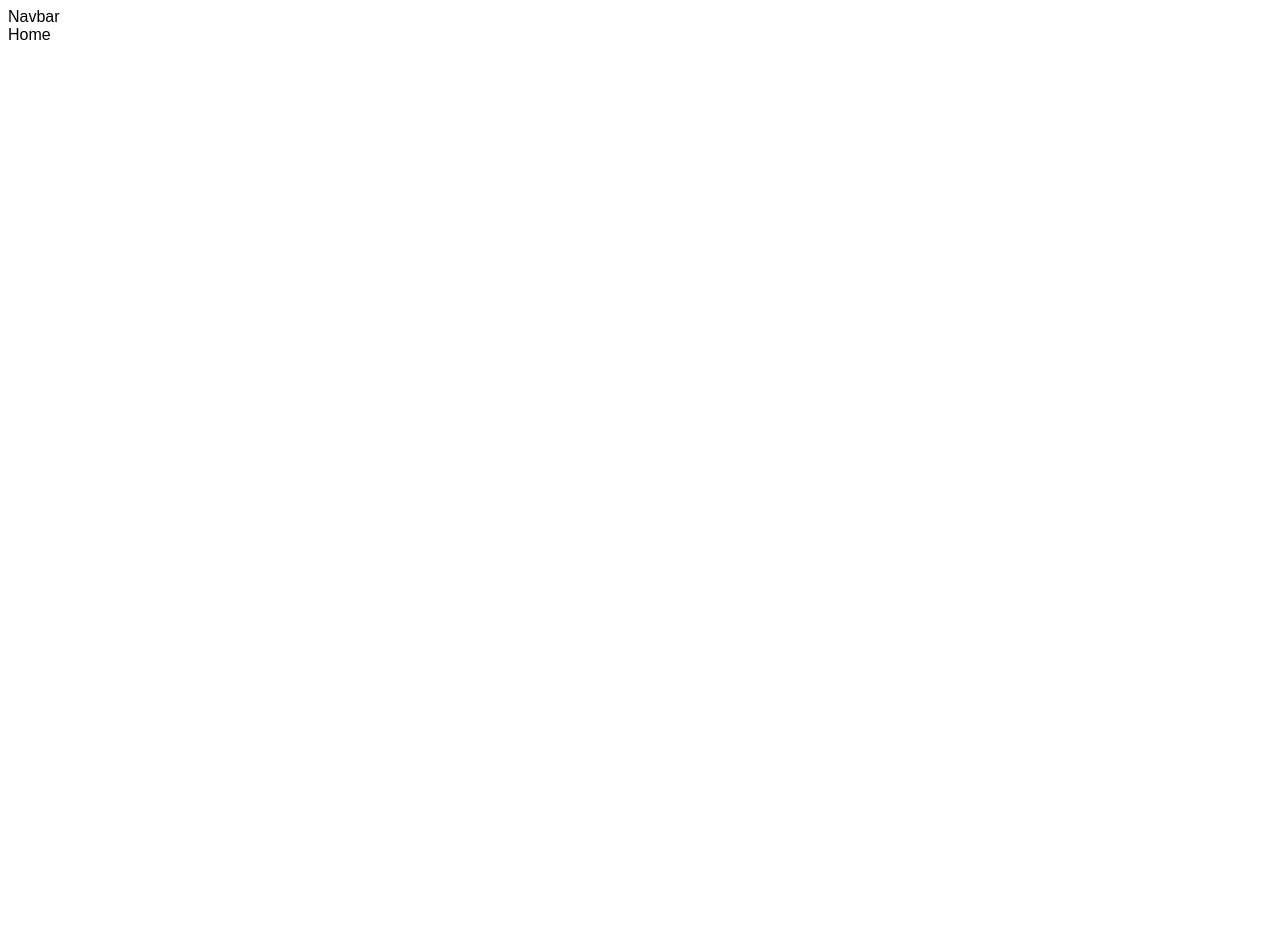
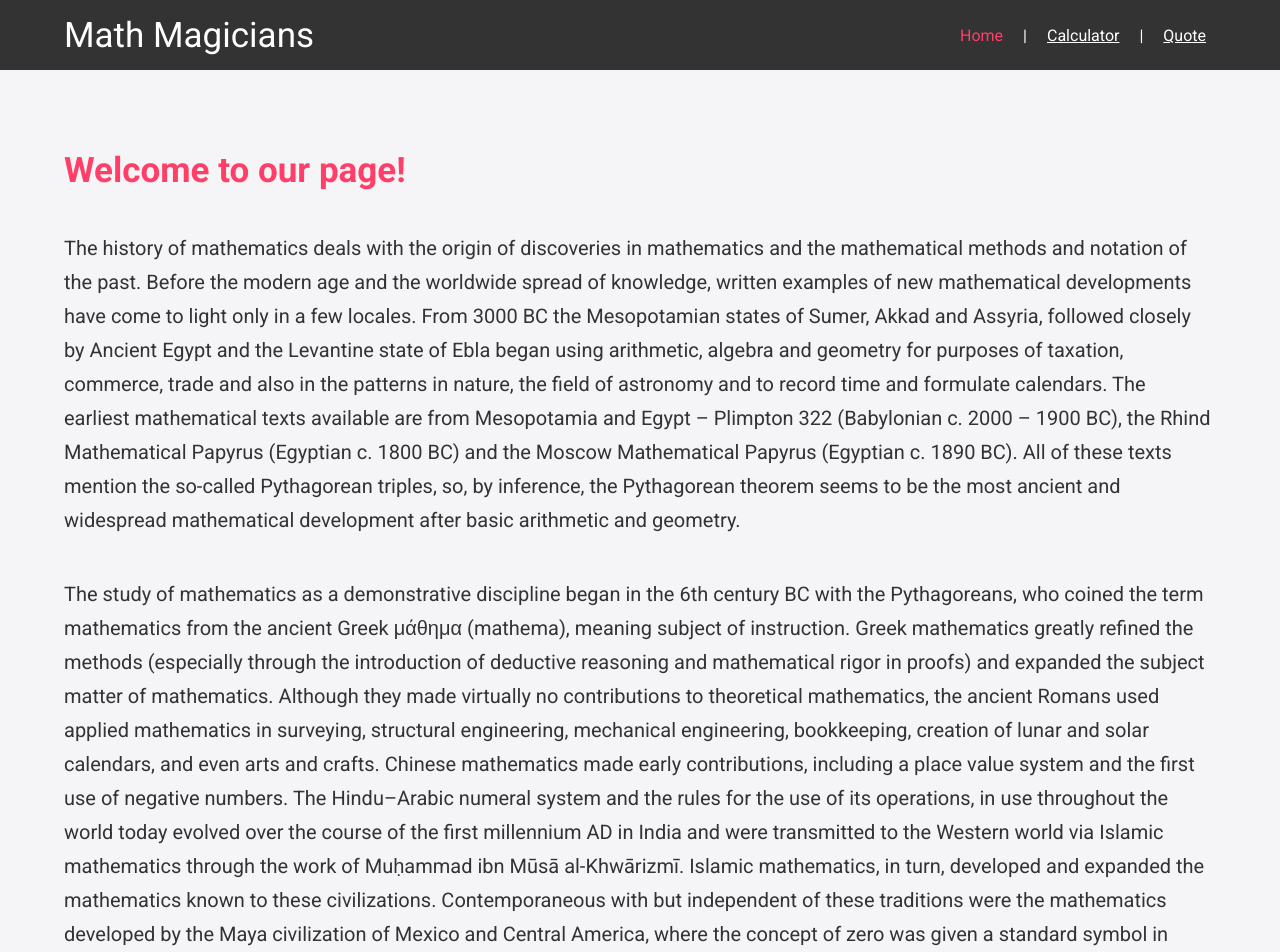
Before and after one commit to LuisSalas94/Math-Magicians, a React (Create React App) app: page / in a window 1280 px wide. Shown: the top 952 px of the page. Before the commit the page ends 800 px from the top, so only its background shows below. Built offline with nearby package versions, Linux system fonts and the light colour scheme.

Commit message:
Add Styling and Fix linters errors

```diff
--- a/src/components/Calculator.js
+++ b/src/components/Calculator.js
@@ -10,6 +10,8 @@ export default function Calculator() {
   };
 
   return (
+    <div className="calculator-container">
+      <h1 className="calculator-title">Let&apos;s do some math!</h1>
       <div className="calculator-section">
         <div className="calculator-container">
           <div className="result">
@@ -150,5 +152,6 @@ export default function Calculator() {
           </button>
         </div>
       </div>
+    </div>
   );
 }
--- a/src/components/Home.js
+++ b/src/components/Home.js
@@ -1,8 +1,53 @@
-/* eslint-disable */
-import React from "react";
+import React from 'react';
 
-const Home = () => {
-	return <div>Home</div>;
-};
+const Home = () => (
+  <section className="home">
+    <h1>Welcome to our page!</h1>
+    <div>
+      <p>
+        The history of mathematics deals with the origin of discoveries in
+        mathematics and the mathematical methods and notation of the past.
+        Before the modern age and the worldwide spread of knowledge, written
+        examples of new mathematical developments have come to light only in a
+        few locales. From 3000 BC the Mesopotamian states of Sumer, Akkad and
+        Assyria, followed closely by Ancient Egypt and the Levantine state of
+        Ebla began using arithmetic, algebra and geometry for purposes of
+        taxation, commerce, trade and also in the patterns in nature, the
+        field of astronomy and to record time and formulate calendars. The
+        earliest mathematical texts available are from Mesopotamia and Egypt –
+        Plimpton 322 (Babylonian c. 2000 – 1900 BC), the Rhind Mathematical
+        Papyrus (Egyptian c. 1800 BC) and the Moscow Mathematical Papyrus
+        (Egyptian c. 1890 BC). All of these texts mention the so-called
+        Pythagorean triples, so, by inference, the Pythagorean theorem seems
+        to be the most ancient and widespread mathematical development after
+        basic arithmetic and geometry.
+      </p>
+      <p>
+        The study of mathematics as a demonstrative discipline began in the
+        6th century BC with the Pythagoreans, who coined the term
+        mathematics from the ancient Greek μάθημα (mathema), meaning
+        subject of instruction. Greek mathematics greatly refined the
+        methods (especially through the introduction of deductive reasoning
+        and mathematical rigor in proofs) and expanded the subject matter of
+        mathematics. Although they made virtually no contributions to
+        theoretical mathematics, the ancient Romans used applied mathematics
+        in surveying, structural engineering, mechanical engineering,
+        bookkeeping, creation of lunar and solar calendars, and even arts and
+        crafts. Chinese mathematics made early contributions, including a
+        place value system and the first use of negative numbers. The
+        Hindu–Arabic numeral system and the rules for the use of its
+        operations, in use throughout the world today evolved over the course
+        of the first millennium AD in India and were transmitted to the
+        Western world via Islamic mathematics through the work of Muḥammad ibn
+        Mūsā al-Khwārizmī. Islamic mathematics, in turn, developed and
+        expanded the mathematics known to these civilizations. Contemporaneous
+        with but independent of these traditions were the mathematics
+        developed by the Maya civilization of Mexico and Central America,
+        where the concept of zero was given a standard symbol in Maya
+        numerals.
+      </p>
+    </div>
+  </section>
+);
 
 export default Home;
--- a/src/components/Navbar.js
+++ b/src/components/Navbar.js
@@ -1,8 +1,44 @@
-/* eslint-disable */
-import React from "react";
+import React from 'react';
+import { NavLink } from 'react-router-dom';
 
-const Navbar = () => {
-	return <div>Navbar</div>;
-};
+const Navbar = () => (
+  <nav className="navbar">
+    <span className="title">Math Magicians</span>
+    <ul>
+      <li>
+        <NavLink
+          to="/"
+          className={(navData) => (navData.isActive ? 'active' : 'link')}
+        >
+          Home
+          {' '}
+        </NavLink>
+      </li>
+      <li>
+        <span>|</span>
+      </li>
+      <li>
+        <NavLink
+          to="/calculator"
+          className={(navData) => (navData.isActive ? 'active' : 'link')}
+        >
+          Calculator
+          {' '}
+        </NavLink>
+      </li>
+      <li>
+        <span>|</span>
+      </li>
+      <li>
+        <NavLink
+          to="/quote"
+          className={(navData) => (navData.isActive ? 'active' : 'link')}
+        >
+          Quote
+        </NavLink>
+      </li>
+    </ul>
+  </nav>
+);
 
 export default Navbar;
--- a/src/components/Quote.js
+++ b/src/components/Quote.js
@@ -1,8 +1,13 @@
-/* eslint-disable */
-import React from "react";
+import React from 'react';
 
-const Quote = () => {
-	return <div>Quote</div>;
-};
+const Quote = () => (
+  <section className="quote">
+    <h1>
+      The science of operations, as derived from mathematics more especially,
+      is a science of itself, and has its own abstract truth and value.
+      <q>Ada Lovelace | The first computer programmer</q>
+    </h1>
+  </section>
+);
 
 export default Quote;
--- a/src/index.css
+++ b/src/index.css
@@ -1,6 +1,25 @@
+@import url("https://fonts.googleapis.com/css2?family=Roboto:ital,wght@0,100;0,300;0,400;0,500;0,700;1,100;1,300;1,400;1,500;1,700&display=swap");
+
+* {
+  margin: 0;
+  padding: 0;
+  list-style: none;
+  box-sizing: border-box;
+  font-family: "Roboto", sans-serif;
+}
+
+*::selection {
+  background-color: #ff3f67;
+  color: #ddd;
+}
+
+html {
+  overflow-y: hidden;
+}
+
 body {
-  background-color: #fff;
-  font-family: sans-serif;
+  background-color: #f5f5f7;
+  font-family: "Roboto", sans-serif;
 }
 
 .calculator-container {
@@ -45,3 +64,89 @@ body {
   justify-content: space-around;
   align-items: baseline;
 }
+
+/* Navar Styling */
+.navbar {
+  background-color: #333;
+  padding: 0 5%;
+  display: flex;
+  justify-content: space-between;
+  align-items: center;
+  height: 70px;
+}
+
+.navbar .title {
+  color: #fff;
+  font-size: 35px;
+}
+
+.navbar span {
+  color: #fff;
+}
+
+.navbar ul {
+  display: flex;
+  align-items: center;
+}
+
+.navbar ul li {
+  margin: 0 10px;
+}
+
+.navbar ul li a {
+  color: #fff;
+}
+
+.navbar .active {
+  color: #ff3f67;
+  text-decoration: none;
+}
+
+/* Home Styling */
+.home {
+  margin-top: 40px;
+  padding: 0 5%;
+}
+
+.home h1 {
+  padding-top: 40px;
+  color: #ff3f67;
+  font-size: 35px;
+}
+
+.home p {
+  margin: 40px 0;
+  line-height: 1.7;
+  font-size: 20px;
+  color: #333;
+}
+
+/* Calculartor Styling */
+.calculator-container h1 {
+  color: #ff3f67;
+  width: 400px;
+  padding-top: 20px;
+  margin-right: 400px;
+  font-size: 35px;
+}
+
+/* Quote Styling */
+.quote {
+  padding: 0 10%;
+  height: 100vh;
+  display: flex;
+  flex-direction: column;
+  justify-content: center;
+  align-items: center;
+}
+
+.quote h1 {
+  font-size: 30px;
+  text-align: center;
+  color: #333;
+}
+
+.quote q {
+  color: #ff3f67;
+  font-weight: 400;
+}
```
Also changed, not shown: src/App.js (+7 -10 lines), src/index.js (+12 -13 lines). Lines whose indentation alone changed are shown as unchanged.
